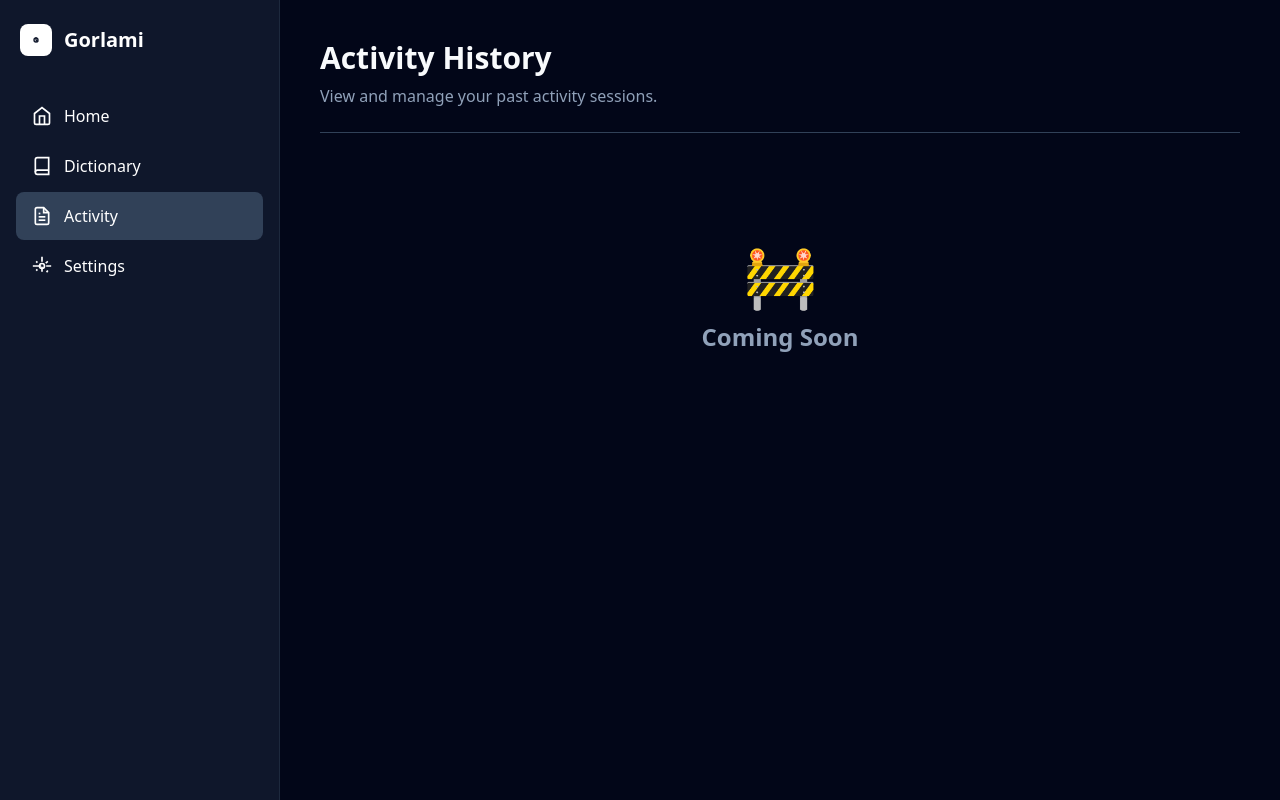
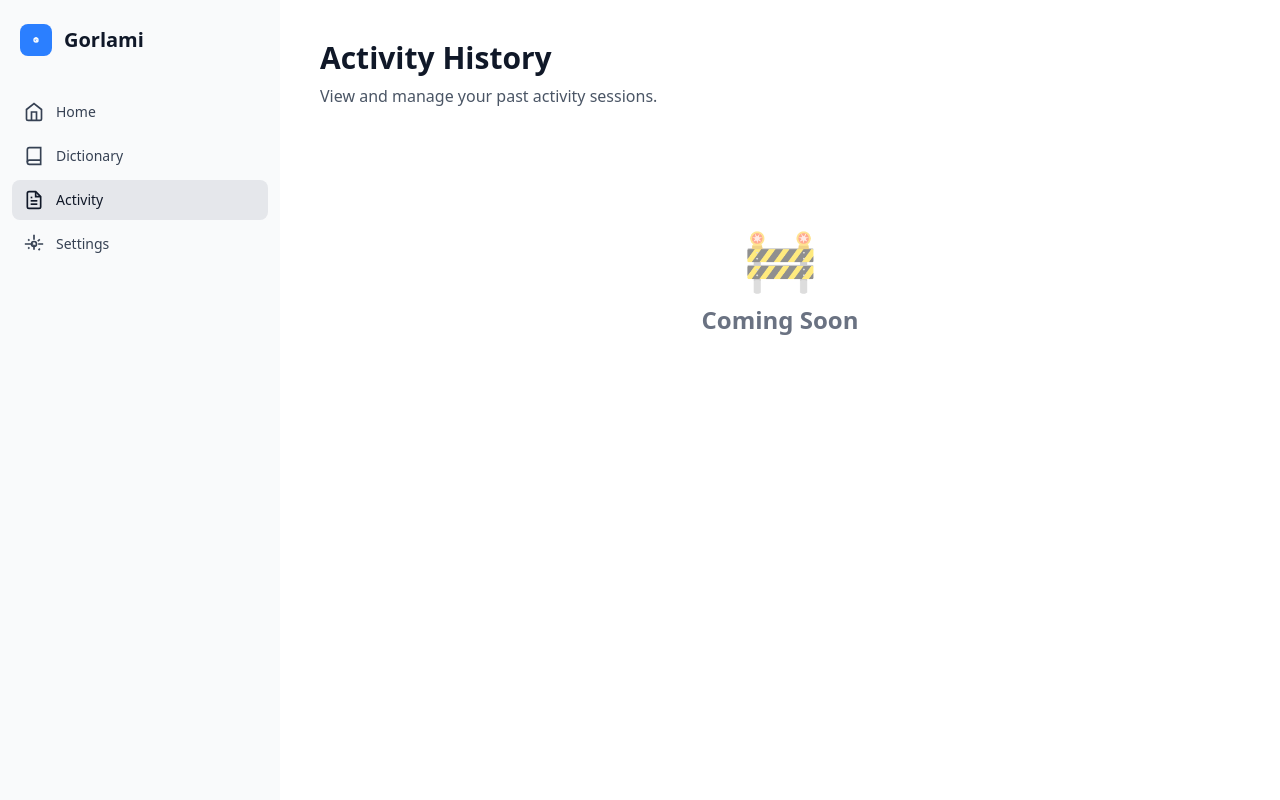
Before and after one commit to gorlami-ai/gorlami, a React (Vite) app in the folder app/: page /activity in a window 1280 px wide. Built offline with nearby package versions, Linux system fonts and the light colour scheme; the HTML template or start-up script is replaced by a standard one.

Commit message:
feat: light theme

```diff
--- a/app/src/components/Sidebar.tsx
+++ b/app/src/components/Sidebar.tsx
@@ -76,9 +76,9 @@ export function Sidebar() {
   ];
 
   return (
-    <div className="w-70 h-screen bg-slate-900 flex flex-col flex-shrink-0 border-r border-slate-800">
+    <div className="w-70 h-screen bg-gray-50 flex flex-col flex-shrink-0">
       <div className="flex items-center px-5 pt-6 pb-5 mb-2">
-        <div className="w-8 h-8 flex items-center justify-center bg-white rounded-lg text-slate-900 mr-3">
+        <div className="w-8 h-8 flex items-center justify-center bg-blue-500 rounded-lg text-white mr-3">
           <svg
             width="16"
             height="16"
@@ -91,19 +91,19 @@ export function Sidebar() {
             <path d="M12 8v4l3 3" />
           </svg>
         </div>
-        <h2 className="text-xl font-semibold text-white">Gorlami</h2>
+        <h2 className="text-xl font-semibold text-gray-900">Gorlami</h2>
       </div>
 
-      <nav className="flex-1 flex flex-col gap-0.5 px-4 py-2">
+      <nav className="flex-1 flex flex-col gap-1 px-3 py-2">
         {menuItems.map((item) => (
           <NavLink
             key={item.path}
             to={item.path}
             className={({ isActive }) =>
-              `flex items-center px-4 py-3 rounded-lg transition-all duration-200 text-base font-medium text-white w-full no-underline ${
+              `flex items-center px-3 py-2.5 rounded-lg transition-all duration-200 text-sm font-medium text-gray-700 w-full no-underline ${
                 isActive
-                  ? 'bg-slate-700 hover:bg-slate-600'
-                  : 'hover:bg-white/10'
+                  ? 'bg-gray-200 text-gray-900'
+                  : 'hover:bg-gray-100'
               }`
             }
           >
--- a/app/src/index.css
+++ b/app/src/index.css
@@ -3,14 +3,14 @@
 
 @layer base {
   :root {
-    @apply bg-slate-950 text-slate-50;
+    @apply bg-white text-gray-900;
   }
 
   * {
-    @apply border-slate-800;
+    @apply border-gray-200;
   }
 
   body {
-    @apply bg-slate-950 text-slate-50 m-0 p-0;
+    @apply bg-white text-gray-900 m-0 p-0;
   }
 }
--- a/app/src/layouts/MainLayout.tsx
+++ b/app/src/layouts/MainLayout.tsx
@@ -3,9 +3,9 @@ import { Sidebar } from '../components/Sidebar';
 
 export function MainLayout() {
   return (
-    <div className="flex h-screen w-screen bg-slate-950 overflow-hidden">
+    <div className="flex h-screen w-screen bg-gray-50 overflow-hidden">
       <Sidebar />
-      <main className="flex-1 overflow-y-auto bg-slate-950 scrollbar-thin">
+      <main className="flex-1 overflow-y-auto bg-white scrollbar-thin">
         <Outlet />
       </main>
     </div>
--- a/app/src/pages/Activity.tsx
+++ b/app/src/pages/Activity.tsx
@@ -1,15 +1,15 @@
 
 export function Activity() {
   return (
-    <div className="p-10 min-h-screen bg-slate-950">
-      <div className="mb-8 pb-6 border-b border-slate-700">
-        <h1 className="text-3xl font-bold text-slate-50 mb-2">Activity History</h1>
-        <p className="text-slate-400 mb-0">View and manage your past activity sessions.</p>
+    <div className="p-10 min-h-screen bg-white">
+      <div className="mb-10">
+        <h1 className="text-3xl font-bold text-gray-900 mb-2">Activity History</h1>
+        <p className="text-gray-600 text-base">View and manage your past activity sessions.</p>
       </div>
       <div className="flex items-center justify-center py-20">
         <div className="text-center">
-          <div className="text-6xl mb-4">🚧</div>
-          <div className="text-2xl font-semibold text-slate-400">Coming Soon</div>
+          <div className="text-6xl mb-4 opacity-50">🚧</div>
+          <div className="text-2xl font-semibold text-gray-500">Coming Soon</div>
         </div>
       </div>
     </div>
--- a/app/src/pages/Dashboard.tsx
+++ b/app/src/pages/Dashboard.tsx
@@ -1,12 +1,12 @@
 
 export function Dashboard() {
   return (
-    <div className="p-10 min-h-screen bg-slate-950 flex items-center justify-center">
-      <div className="text-center max-w-4xl mx-auto">
-        <h1 className="text-4xl md:text-6xl font-bold text-slate-50 mb-6 leading-tight">
-          Hold <kbd className="inline-block px-2 py-1 text-sm font-mono bg-slate-800 border border-slate-600 rounded text-slate-300">⌘</kbd>+<kbd className="inline-block px-2 py-1 text-sm font-mono bg-slate-800 border border-slate-600 rounded text-slate-300">Ctrl</kbd>+<kbd className="inline-block px-2 py-1 text-sm font-mono bg-slate-800 border border-slate-600 rounded text-slate-300">Space</kbd> to start recording!
+    <div className="p-10 min-h-screen bg-white flex items-center justify-center">
+      <div className="text-center max-w-3xl mx-auto">
+        <h1 className="text-4xl md:text-5xl font-bold text-gray-900 mb-6 leading-tight">
+          Hold <kbd className="inline-block px-2 py-1 text-sm font-mono bg-gray-100 border border-gray-300 rounded text-gray-700">⌘</kbd>+<kbd className="inline-block px-2 py-1 text-sm font-mono bg-gray-100 border border-gray-300 rounded text-gray-700">Ctrl</kbd>+<kbd className="inline-block px-2 py-1 text-sm font-mono bg-gray-100 border border-gray-300 rounded text-gray-700">Space</kbd> to start recording!
         </h1>
-        <p className="text-lg md:text-xl text-slate-400 leading-relaxed">
+        <p className="text-lg text-gray-600 leading-relaxed">
           Voice-driven AI assistant that captures, transcribes, and enhances your speech in
           real-time
         </p>
--- a/app/src/pages/Dictionary.tsx
+++ b/app/src/pages/Dictionary.tsx
@@ -1,15 +1,15 @@
 
 export function Dictionary() {
   return (
-    <div className="p-10 min-h-screen bg-slate-950">
-      <div className="mb-8 pb-6 border-b border-slate-700">
-        <h1 className="text-3xl font-bold text-slate-50 mb-2">Custom Dictionary</h1>
-        <p className="text-slate-400 mb-0">Personal vocabulary and command phrases will appear here.</p>
+    <div className="p-10 min-h-screen bg-white">
+      <div className="mb-10">
+        <h1 className="text-3xl font-bold text-gray-900 mb-2">Custom Dictionary</h1>
+        <p className="text-gray-600 text-base">Personal vocabulary and command phrases will appear here.</p>
       </div>
       <div className="flex items-center justify-center py-20">
         <div className="text-center">
-          <div className="text-6xl mb-4">🚧</div>
-          <div className="text-2xl font-semibold text-slate-400">Coming Soon</div>
+          <div className="text-6xl mb-4 opacity-50">🚧</div>
+          <div className="text-2xl font-semibold text-gray-500">Coming Soon</div>
         </div>
       </div>
     </div>
--- a/app/src/theme.css
+++ b/app/src/theme.css
@@ -47,11 +47,11 @@
   }
 
   &::-webkit-scrollbar-thumb {
-    background: rgb(100 116 139); /* slate-500 */
+    background: rgb(209 213 219); /* gray-300 */
     border-radius: 4px;
 
     &:hover {
-      background: rgb(71 85 105); /* slate-600 */
+      background: rgb(156 163 175); /* gray-400 */
     }
   }
 }
```
Also changed, not shown: app/src/pages/Settings.tsx (+36 -47 lines).
